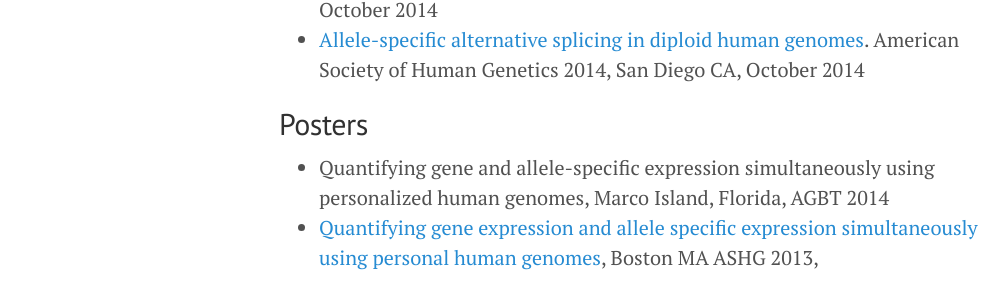
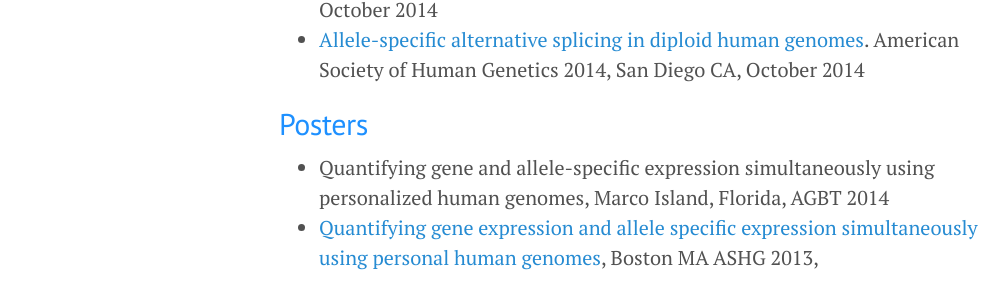
Before and after one commit to narayananr/narayananr.github.io, a Jekyll site: the page built from talks.md, in a window 1280 px wide. Shown: the part 317-620 px from the top of the page, without its empty margins (1-1009 px from the left). Built offline with Jekyll 4.4.1, drawn with Linux system fonts in a browser that asks for light colours; Markdown is read by kramdown in place of the engine named in the settings.

Commit message:
fixed typo

```diff
--- a/talks.md
+++ b/talks.md
@@ -6,6 +6,6 @@ title: <font color="DodgerBlue">Talks</font>
 * Quantifying Allele-specific splicing in diploid genomes, IMGC Bar Harbor October 2014
 * [Allele-specific alternative splicing in diploid human genomes](http://www.ashg.org/2014meeting/abstracts/fulltext/f140122188.htm). American Society of Human Genetics 2014, San Diego CA, October 2014
 
-##Posters
+##<font color="DodgerBlue">Posters</font>
 * Quantifying gene and allele-specific expression simultaneously using personalized human genomes, Marco Island, Florida, AGBT 2014
 * [Quantifying gene expression and allele specific expression simultaneously using personal human genomes](http://www.ashg.org/2013meeting/abstracts/fulltext/f130122723.htm), Boston MA ASHG 2013,
```
